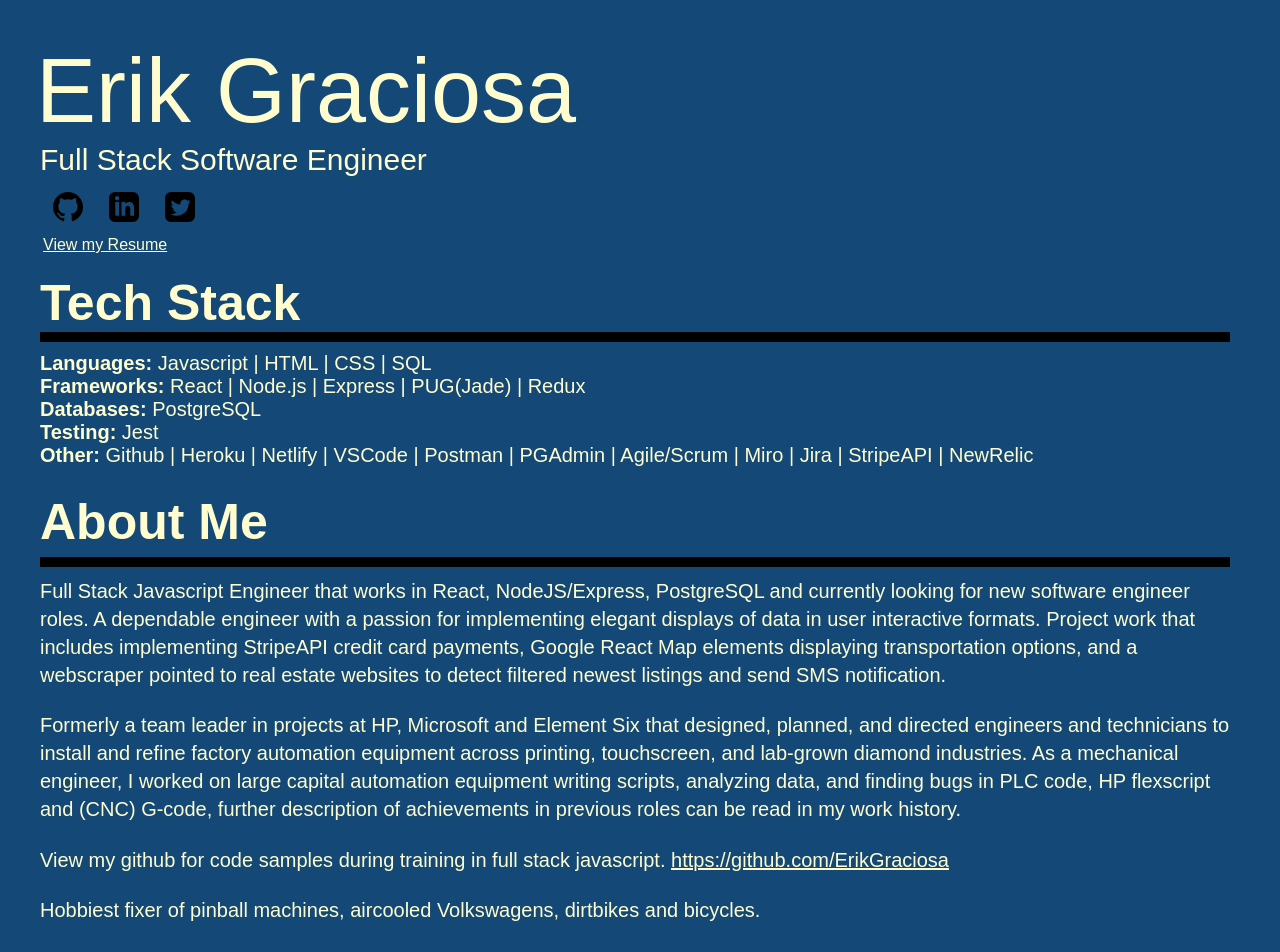
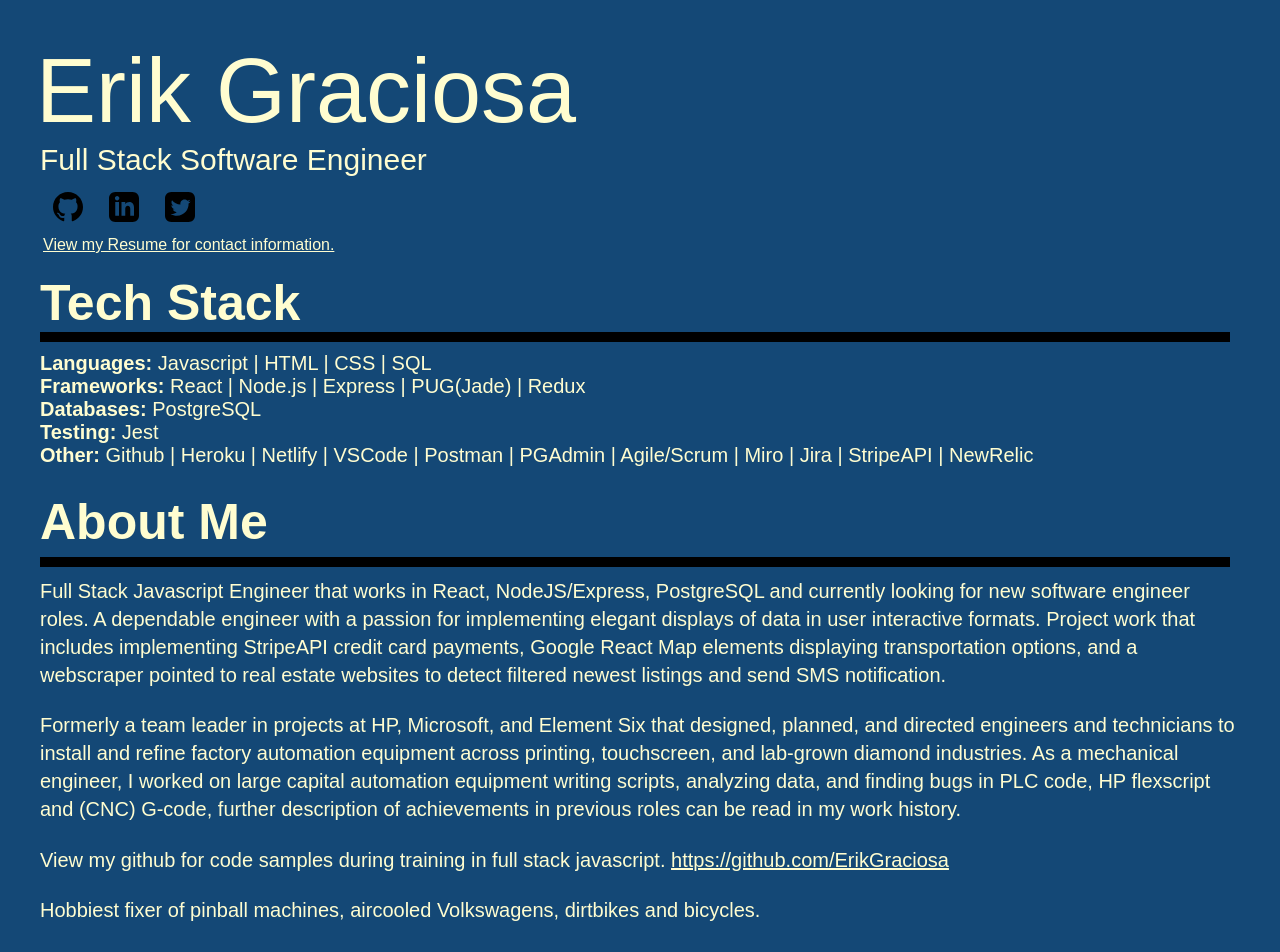
Before and after one commit to ErikGraciosa/personal-site, a React app: page / in a window 1280 px wide. Shown: the top 952 px of the page. Built offline with nearby package versions, Linux system fonts and the light colour scheme.

Commit message:
changed text

```diff
--- a/src/components/aboutMe/AboutMe.jsx
+++ b/src/components/aboutMe/AboutMe.jsx
@@ -9,7 +9,7 @@ function AboutMe() {
       <hr/>
       <p>Full Stack Javascript Engineer that works in React, NodeJS/Express, PostgreSQL and currently looking for new software engineer roles. A dependable engineer with a passion for implementing elegant displays of data in user interactive formats. Project work that includes implementing StripeAPI credit card payments, Google React Map elements displaying transportation options, and a webscraper pointed to real estate websites to detect filtered newest listings and send SMS notification.</p>
       <br/>
-      <p>Formerly a team leader in projects at HP, Microsoft and Element Six that designed, planned, and directed engineers and technicians to install and refine factory automation equipment across printing, touchscreen, and lab-grown diamond industries. As a mechanical engineer, I worked on large capital automation equipment writing scripts, analyzing data, and finding bugs in PLC code, HP flexscript and (CNC) G-code, further description of achievements in previous roles can be read in my work history.</p>
+      <p>Formerly a team leader in projects at HP, Microsoft, and Element Six that designed, planned, and directed engineers and technicians to install and refine factory automation equipment across printing, touchscreen, and lab-grown diamond industries. As a mechanical engineer, I worked on large capital automation equipment writing scripts, analyzing data, and finding bugs in PLC code, HP flexscript and (CNC) G-code, further description of achievements in previous roles can be read in my work history.</p>
       <br/>
       <p>View my github for code samples during training in full stack javascript. <a href="https://github.com/ErikGraciosa">https://github.com/ErikGraciosa</a></p>
       <br/>
--- a/src/components/app/App.jsx
+++ b/src/components/app/App.jsx
@@ -13,7 +13,9 @@ export default function App() {
       <Router>
         <StaticData/>
         <Switch>
-          <Route exact path="/" component={HomePage}/>
+          <Route
+            exact path="/"
+            component={HomePage}/>
           <Route
             exact
             path="/site-preview-thumbnail"
--- a/src/components/staticData/StaticData.jsx
+++ b/src/components/staticData/StaticData.jsx
@@ -42,7 +42,7 @@ const StaticData = () => {
       <a
         href={resume}
         target="_blank"
-        rel="noreferrer noopener">View my Resume</a>
+        rel="noreferrer noopener">View my Resume for contact information.</a>
     </div>
   );
 
```
